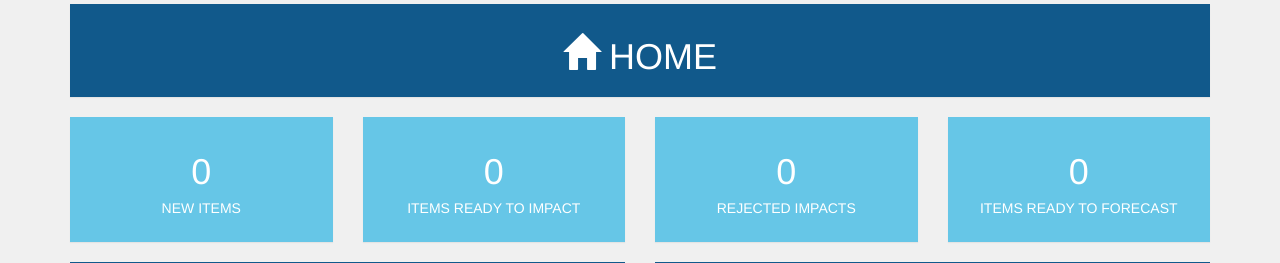
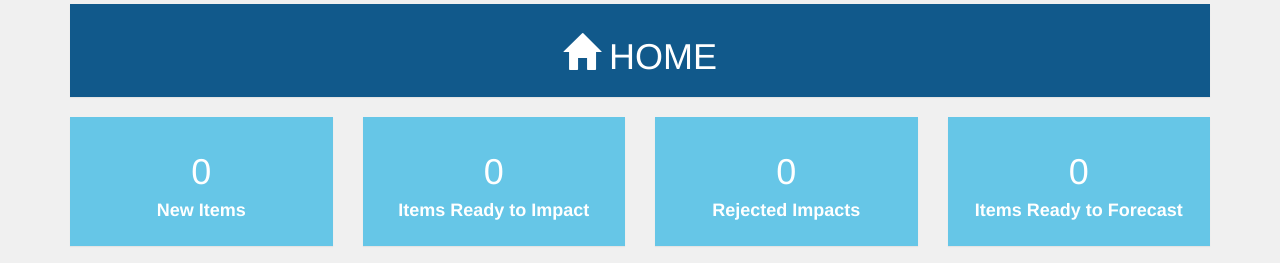
Before and after one commit to danfox13/impactcast, a Node server app: page /home in a window 1280 px wide. Shown: the part 128-391 px from the top of the page. Run offline with Node 20, Linux system fonts and the light colour scheme; the visitor is signed in with stand-in values (Sample User, id 1); data that the repository does not hold is empty; some libraries are stand-ins or nearby versions.

Commit message:
Filter works

```diff
--- a/public/style.css
+++ b/public/style.css
@@ -4,6 +4,12 @@ body {
 
 h1, h2, h3, h4, h5, h6 {
     text-transform: uppercase;
+}
+
+.itemNum{
+    font-weight: bold;
+    font-size: large;
+    text-transform: none;
 }
 
 .btn {
@@ -65,6 +71,10 @@ input[type="checkbox"]{
 
 .changeItem{
     background-color: #8bd685;
+}
+
+.changeItem:hover{
+    background-color: #2ec62e !important;
 }
 
 .form-control, .input-group-addon {
--- a/views/index.ejs
+++ b/views/index.ejs
@@ -24,7 +24,7 @@
                 <div class="panel-body">
                     <center>
                         <h1><%= newItems.length %></h1>
-                        <h5>New Items</h5>
+                        <h5 class="itemNum">New Items</h5>
                     </center>
                 </div>
             </div>
@@ -35,7 +35,7 @@
                 <div class="panel-body">
                     <center>
                         <h1><%= readyToImpact.length %></h1>
-                        <h5>Items Ready to Impact</h5>
+                        <h5 class="itemNum">Items Ready to Impact</h5>
                     </center>
                 </div>
             </div>
@@ -46,7 +46,7 @@
                 <div class="panel-body">
                     <center>
                         <h1><%= rejectedImpacts.length %></h1>
-                        <h5>Rejected Impacts</h5>
+                        <h5 class="itemNum">Rejected Impacts</h5>
                     </center>
                 </div>
             </div>
@@ -57,7 +57,7 @@
                 <div class="panel-body">
                     <center>
                         <h1><%= readyToForecast.length %></h1>
-                        <h5>Items Ready to Forecast</h5>
+                        <h5 class="itemNum">Items Ready to Forecast</h5>
                     </center>
                 </div>
             </div>
--- a/views/user/viewUsers.ejs
+++ b/views/user/viewUsers.ejs
@@ -74,9 +74,9 @@
                     </div>
                     <div class="row inset">
                         Filter:
-                        <input type="checkbox" id="emailBox"><label for="emailBox">Email</label>
-                        <input type="checkbox" id="nameBox"><label for="emailBox">Name</label>
-                        <input type="checkbox" id="slackBox"><label for="emailBox">Slack</label>
+                        <input type="checkbox" id="emailBox" checked="checked"><label for="emailBox">Email</label>
+                        <input type="checkbox" id="nameBox" checked="checked"><label for="emailBox">Name</label>
+                        <input type="checkbox" id="slackBox" checked="checked"><label for="emailBox">Slack</label>
                     </div>
                 </div>
             <div class="col-sm-4">
```
